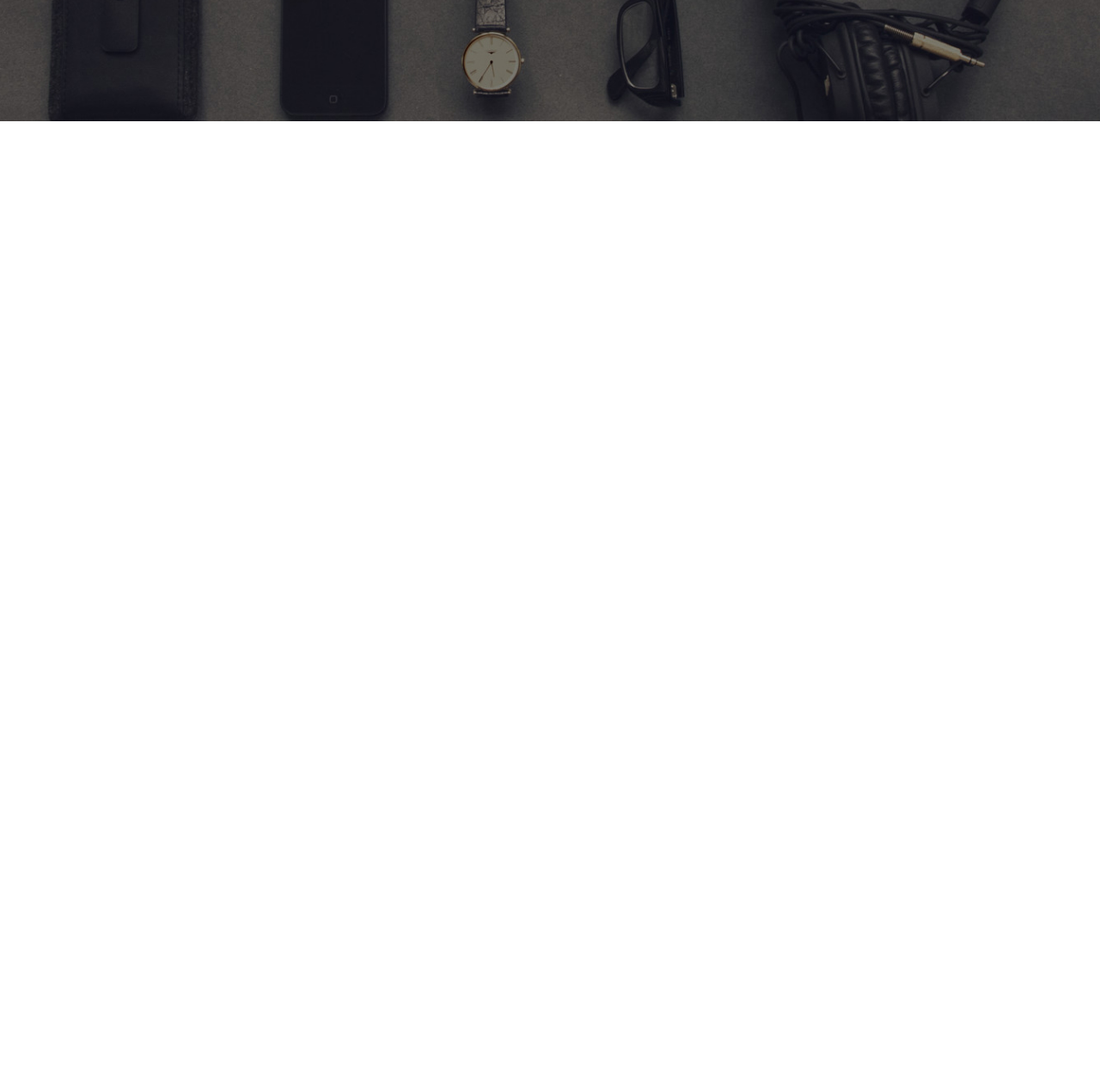
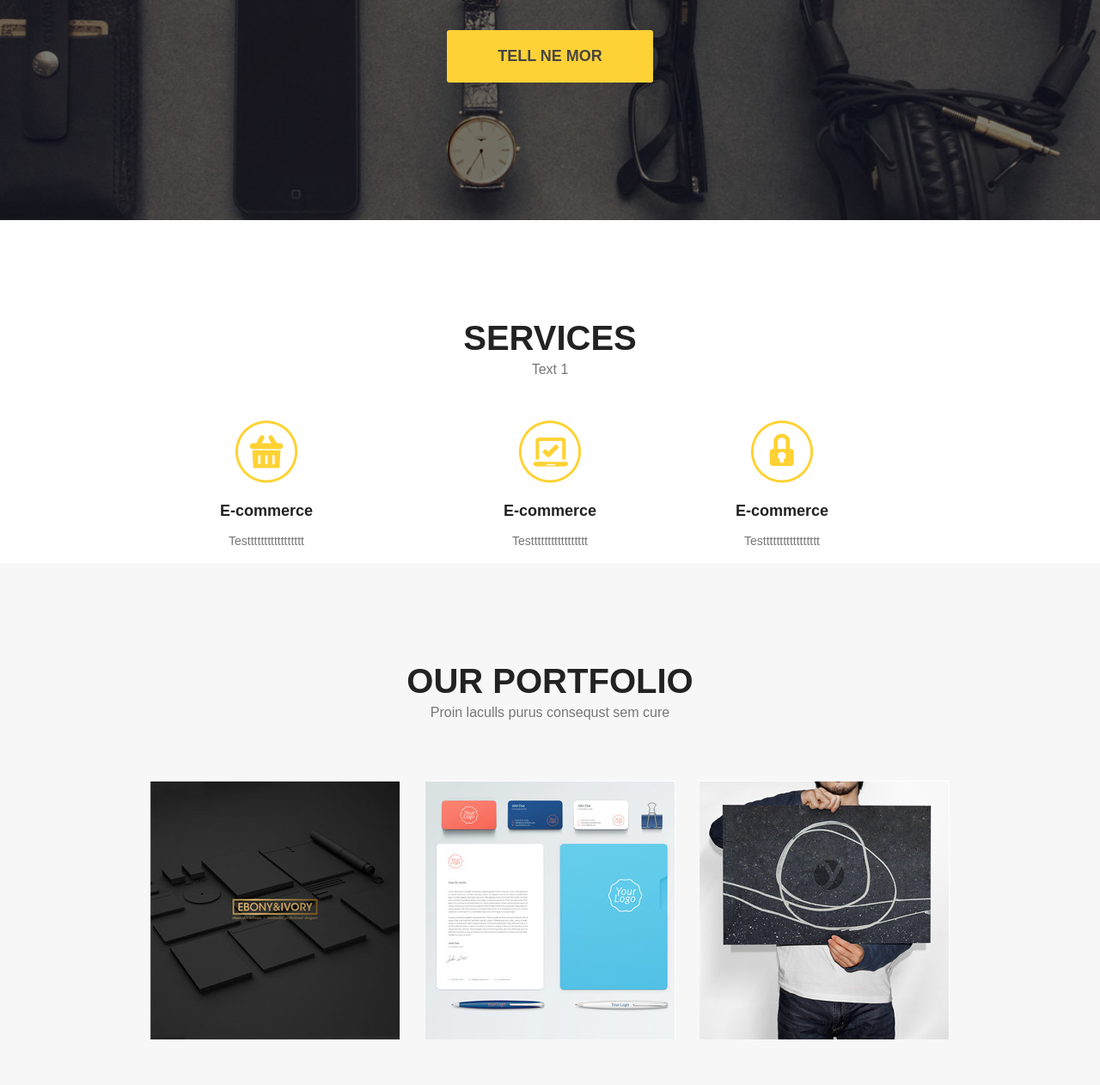
Before and after one commit to AlexanderSoldatikov/TestLayout, a plain HTML site: page index.html in a window 1280 px wide. Shown: the part 525-1787 px from the top of the page at 86% size. Before the commit the page ends 800 px from the top, so only its background shows below. Drawn offline with Linux system fonts and the light colour scheme.

Commit message:
Верстка остальной части

```diff
--- a/css/main.css
+++ b/css/main.css
@@ -2,7 +2,9 @@ body{
 	font-family: Arial, sans-serif;
 	margin: 0;
 	padding: 0;
+	color: #222222;
 }
+/*Шапка*/
 header{
 	background: url(../img/first-bg.jpg) no-repeat center top / cover;
 	padding-bottom: 160px;
@@ -73,3 +75,65 @@ h1{
 	font-size: 18px;
 	margin-top: 50px;
 }
+/*Контент*/
+.title{
+	padding-top: 115px;
+
+}
+.title>h2{
+	font-size: 40px;
+	font-weight: bold;
+	text-align: center;
+	text-transform: uppercase;
+	margin: 0px;
+}
+.title p{
+	color: #777777;
+	text-align: center;
+	font-size: 16px;
+	margin-top: 5px;
+}
+.service{
+	margin-top: 50px;
+
+}
+.service__item{
+	width: 270px;
+	float: left;
+	text-align: center;
+}
+.service__item h3{
+	font-size: 18px;
+	margin-bottom: 5px;
+}
+.service__item p{
+	font-size: 14px;
+	color: #777777;
+	line-height: 1.55em;
+
+}
+.service__item:list-child{
+float: right;
+}
+.service__item:nth-child(2){
+margin-left: 60px;
+}
+/*футер*/
+.portfolio{
+	background-color: #f7f7f7;
+	padding-bottom: 120px;
+
+}
+.works{
+	margin-top: 70px;
+}
+.works img{
+	float: left;
+}
+.works img:nth-child(2){
+	margin-left: 29px;
+	float: left;
+}
+.works img:last-child{
+	float: right;
+}
--- a/index.html
+++ b/index.html
@@ -32,12 +32,40 @@
 	</header>
 	<section>
 		<div class="conteiner">
-
+			<div class="title">
+				<h2>Services</h2>
+				<p>Text 1</p>
+			</div>
+			<div class="service clearfix">
+				<div class="service__item">
+					<img src="img/icon1.png">
+					<h3>E-commerce</h3>
+					<p>Testtttttttttttttttt</p>
+				</div>
+				<div class="service__item">
+					<img src="img/icon2.png">
+					<h3>E-commerce</h3>
+					<p>Testtttttttttttttttt</p>
+				</div>
+				<div class="service__item">
+					<img src="img/icon3.png">
+					<h3>E-commerce</h3>
+					<p>Testtttttttttttttttt</p>
+				</div>
+			</div>
 		</div>
 	</section>
-	<section>
+	<section class="portfolio">
 		<div class="conteiner">
-
+			<div class="title">
+				<h2>Our portfolio</h2>
+				<p>Proin laculls purus consequst sem cure</p>
+			</div>
+			<div class="works clearfix" >
+				<img src="img/img1.jpg">
+				<img src="img/img2.jpg">
+				<img src="img/img3.jpg">
+			</div>
 		</div>
 	</section>
 	<section>
```
